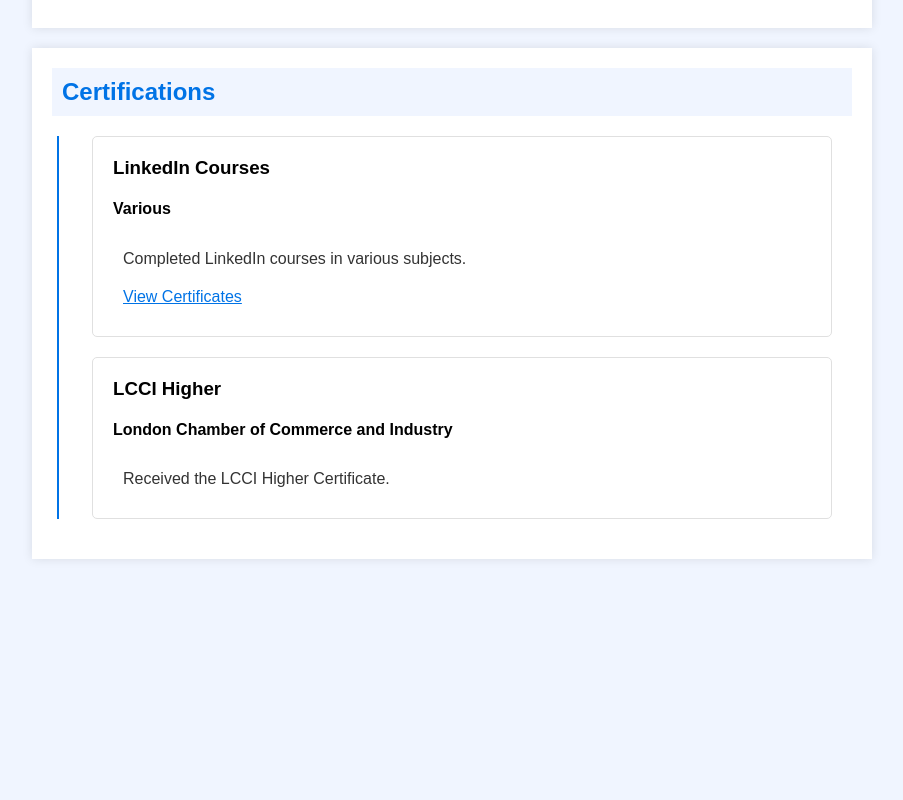
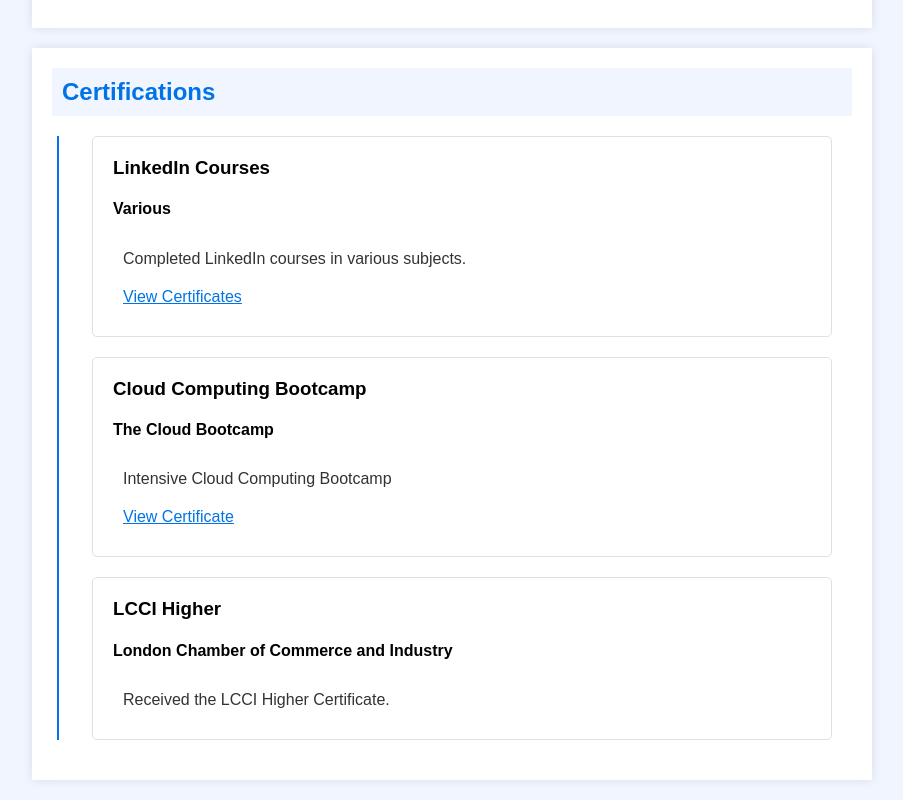
Before and after one commit to andreou95/andreou95.github.io, a plain HTML site: page index.html in a window 1280 px wide. Shown: the part 3558-4358 px from the top of the page, without its empty margins (188-1091 px from the left). Before the commit the page ends 4137 px from the top, so only its background shows below. Drawn offline with Linux system fonts and the light colour scheme.

Commit message:
Update index.html

```diff
--- a/index.html
+++ b/index.html
@@ -150,6 +150,13 @@
             <p><a href="https://www.linkedin.com/in/giorgos-andreou/details/certifications/" target="_blank">View Certificates</a></p>
         </div>
 
+            <div class="job">
+            <h3>Cloud Computing Bootcamp</h3>
+            <h4>The Cloud Bootcamp</h4>
+            <p>Intensive Cloud Computing Bootcamp</p>
+            <p><a href="https://app.thecloudbootcamp.com/certificates/rzfkjmzbf5" target="_blank">View Certificate</a></p>
+        </div>
+
         <div class="job">
             <h3>LCCI Higher</h3>
             <h4>London Chamber of Commerce and Industry</h4>
```
